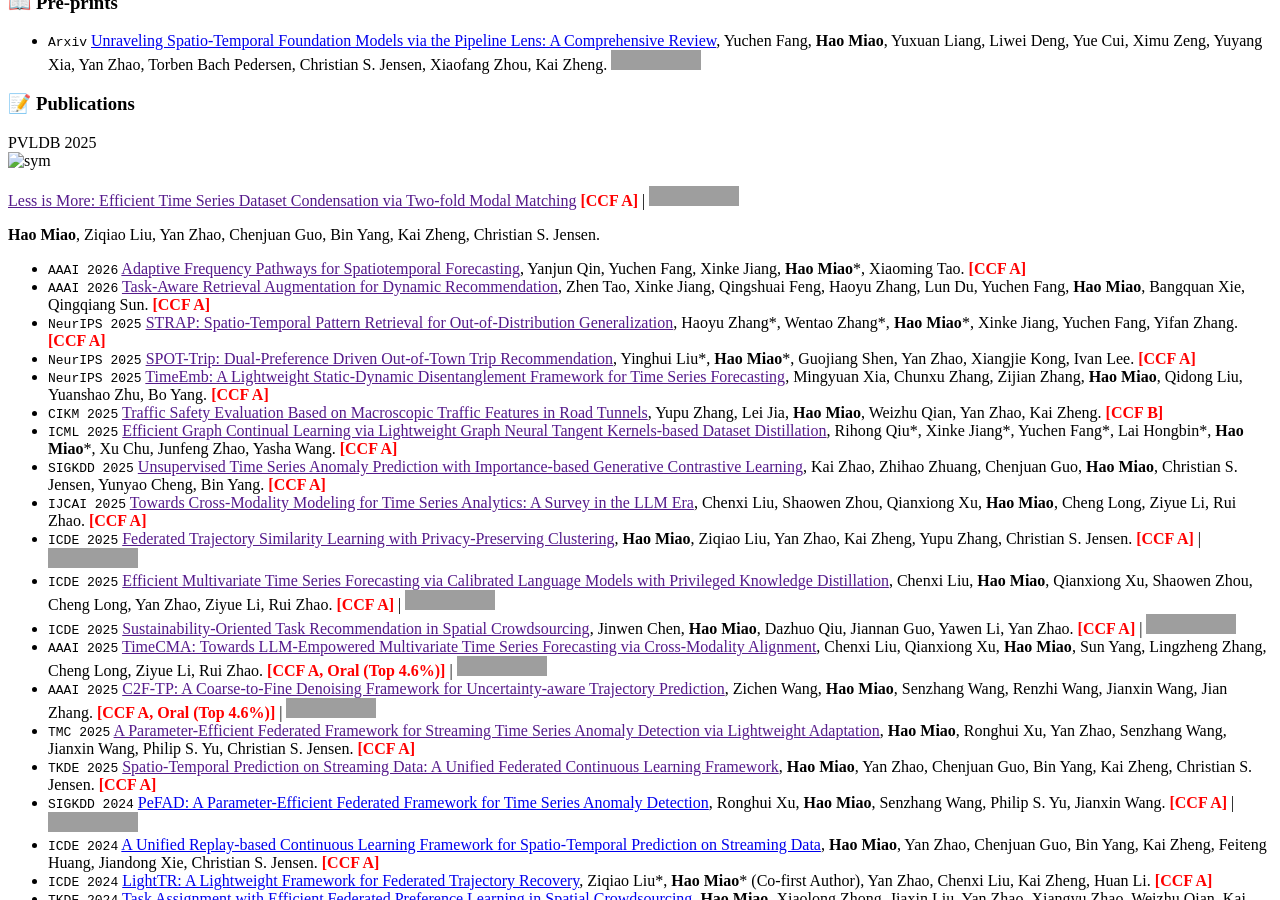
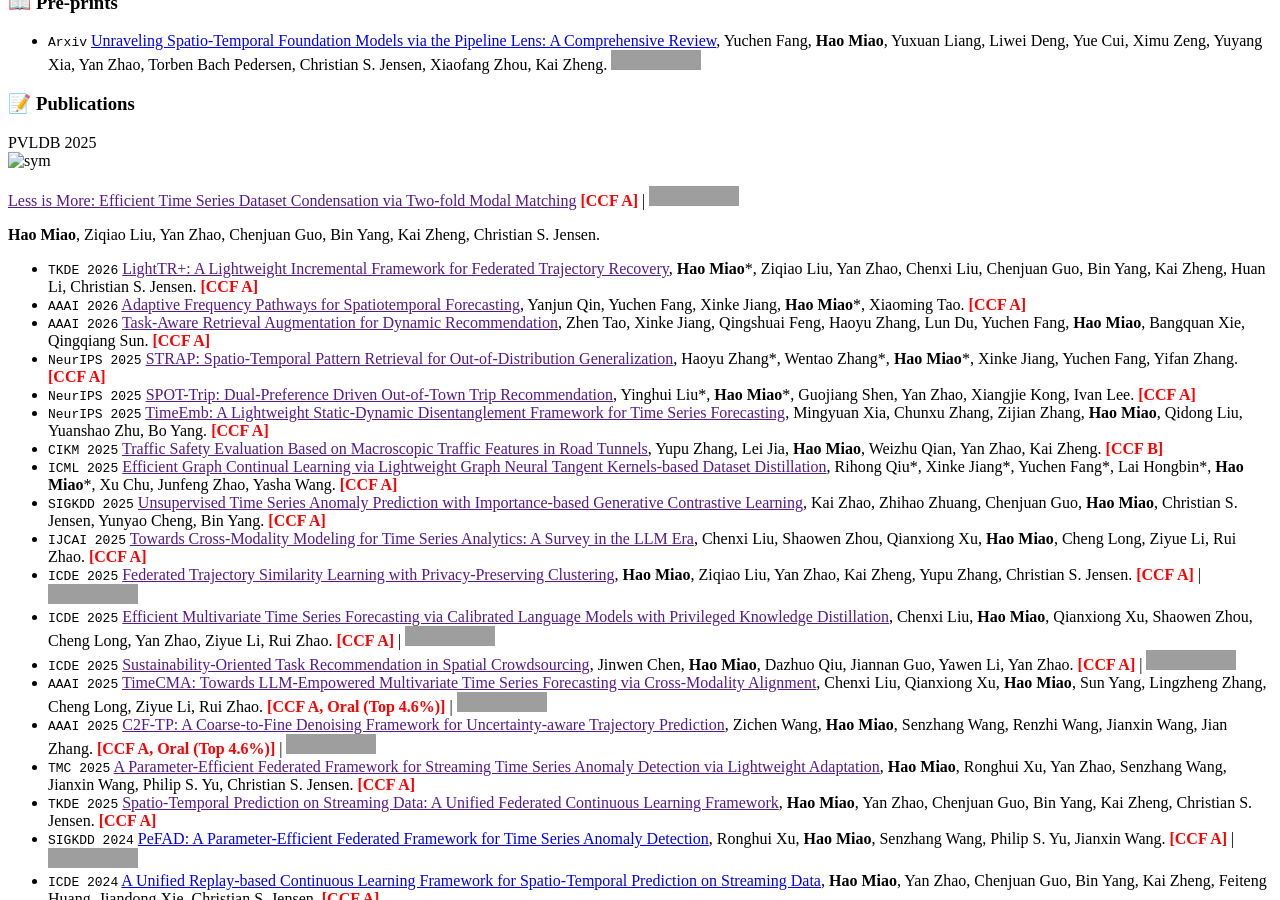
Before and after one commit to MiaoHaoSunny/MiaoHaoSunny.github.io, a Jekyll site: the page built from _pages/includes/pub.md, in a window 1280 px wide and 900 px high, scrolled down 560 px, cut to the strip 0-900 px from the top of the window. Built offline with Jekyll 4.4.1, drawn with Linux system fonts in a browser that asks for light colours; our own code applies the rules of GitHub Pages for plain Markdown files; grey boxes are pictures that could not be loaded.

Commit message:
Update pub.md

```diff
--- a/_pages/includes/pub.md
+++ b/_pages/includes/pub.md
@@ -16,7 +16,7 @@
 **Hao Miao**, Ziqiao Liu, Yan Zhao, Chenjuan Guo, Bin Yang, Kai Zheng, Christian S. Jensen.
 </div>
 </div>
-
+- ``TKDE 2026`` [LightTR+: A Lightweight Incremental Framework for Federated Trajectory Recovery](), **Hao Miao**\*, Ziqiao Liu, Yan Zhao, Chenxi Liu, Chenjuan Guo, Bin Yang, Kai Zheng, Huan Li, Christian S. Jensen. <b><font color="red">[CCF A]</font></b>
 - ``AAAI 2026`` [Adaptive Frequency Pathways for Spatiotemporal Forecasting](), Yanjun Qin, Yuchen Fang, Xinke Jiang, **Hao Miao**\*, Xiaoming Tao. <b><font color="red">[CCF A]</font></b>
 - ``AAAI 2026`` [Task-Aware Retrieval Augmentation for Dynamic Recommendation](), Zhen Tao, Xinke Jiang, Qingshuai Feng, Haoyu Zhang, Lun Du, Yuchen Fang, **Hao Miao**, Bangquan Xie, Qingqiang Sun. <b><font color="red">[CCF A]</font></b>
 - ``NeurIPS 2025`` [STRAP: Spatio-Temporal Pattern Retrieval for Out-of-Distribution Generalization](), Haoyu Zhang\*, Wentao Zhang\*, **Hao Miao**\*, Xinke Jiang, Yuchen Fang, Yifan Zhang. <b><font color="red">[CCF A]</font></b>
```
